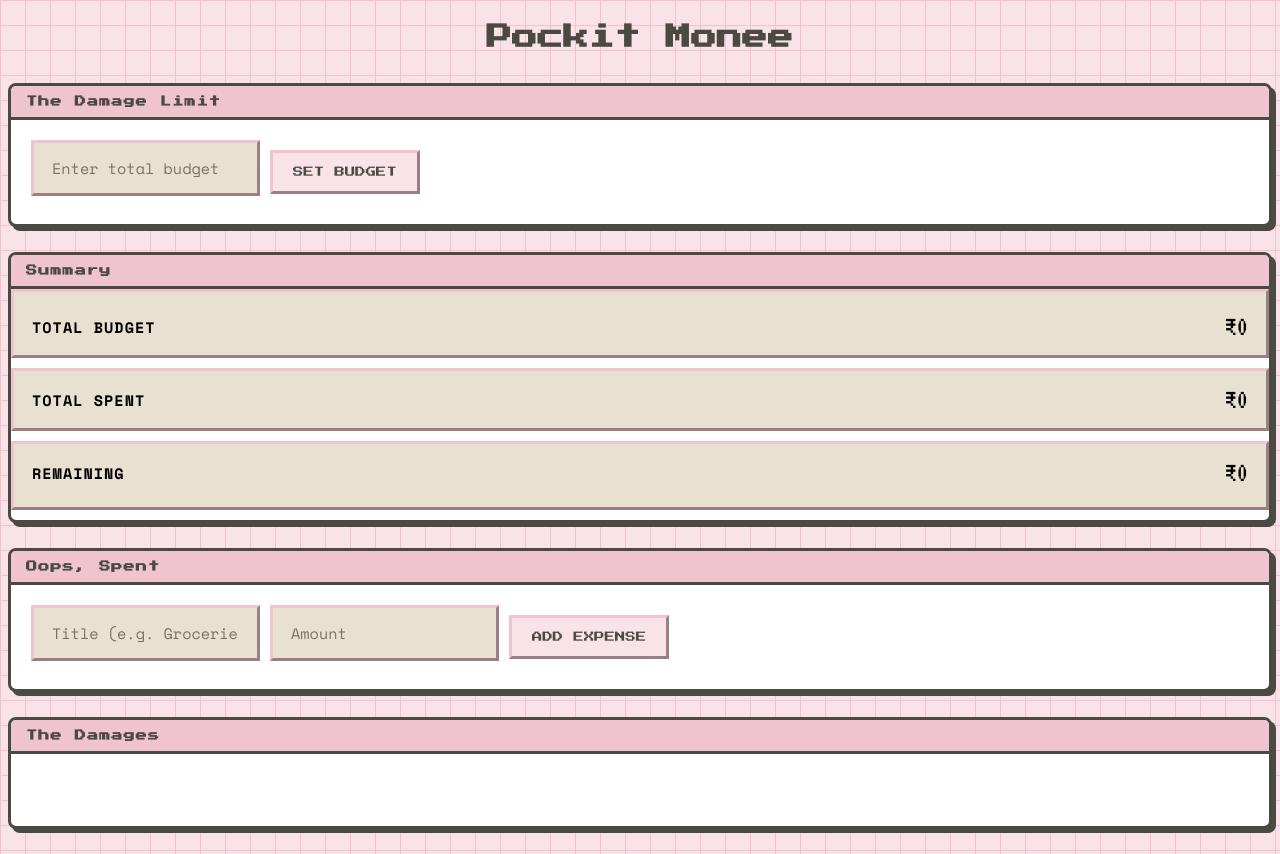
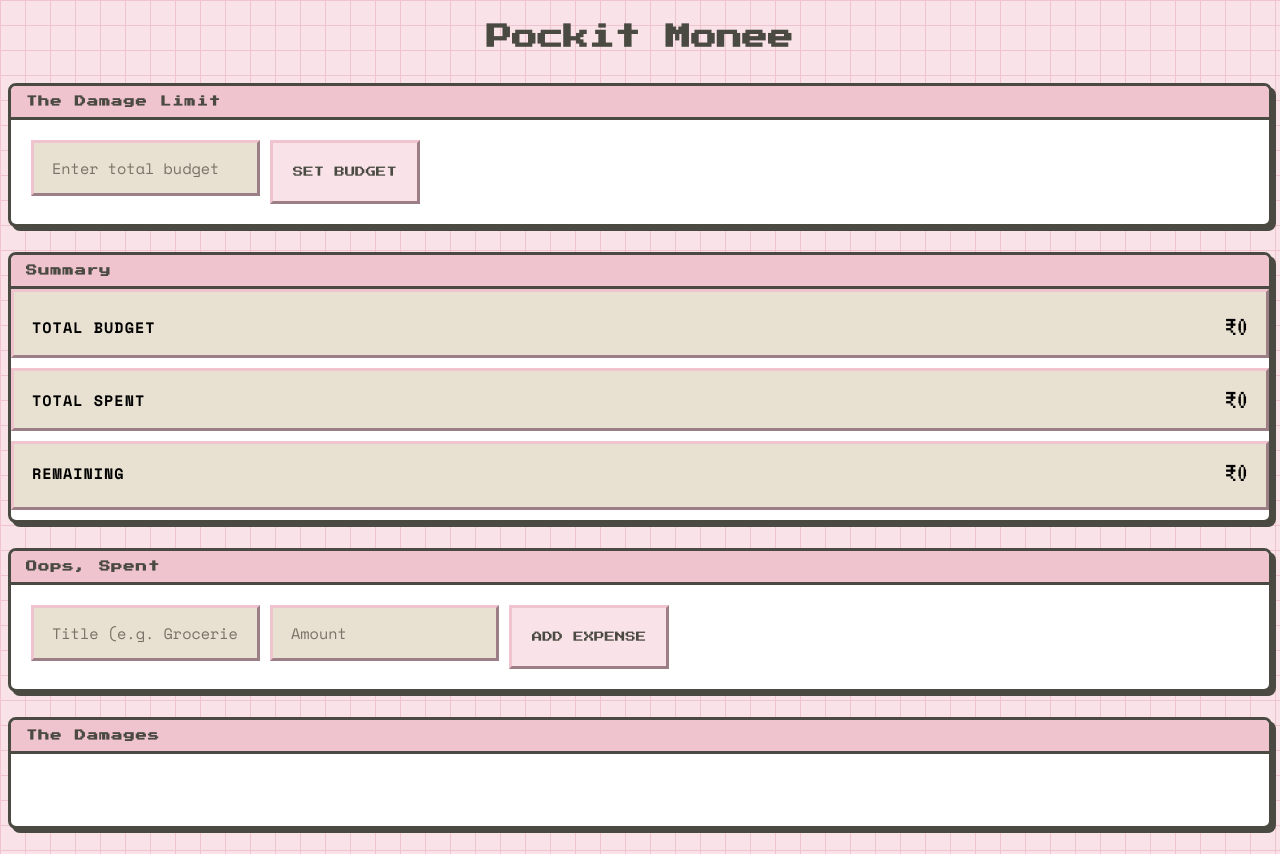
Before and after one commit to simakhter1109/expense-tracker, a Flask app: page / in a window 1280 px wide. Run offline with Flask 3, Linux system fonts and the light colour scheme.

Commit message:
changed the interface

```diff
--- a/static/style.css
+++ b/static/style.css
@@ -161,7 +161,7 @@ section p {
 
 .form-row {
     display: flex;
-    align-items: center;
+    align-items: stretch;
     gap: 10px;
     flex-wrap: wrap;
 }
@@ -175,6 +175,7 @@ input {
     font-family: 'Space Mono', monospace;
     font-size: 0.95rem;
     color: black;
+    box-sizing: border-box;
 }
 
 input::placeholder {
```
